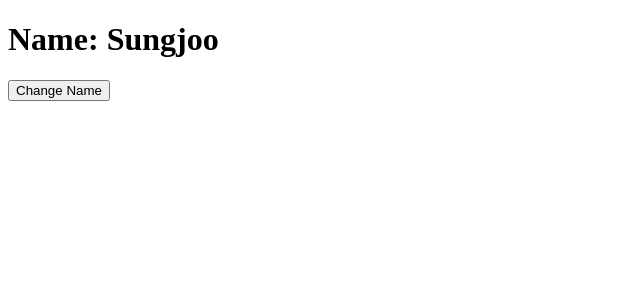
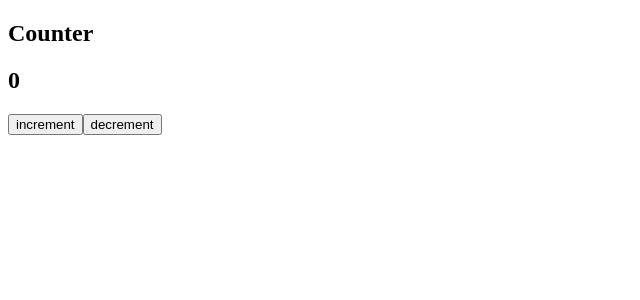
Before and after one commit to TemirovaAzima/typescript-react, a React (Vite) app: page / in a window 1280 px wide. Shown: the top 300 px of the page, without its empty margins (0-640 px from the left). Built offline with nearby package versions, Linux system fonts and the light colour scheme.

Commit message:
counter end

```diff
--- a/src/App.tsx
+++ b/src/App.tsx
@@ -1,9 +1,10 @@
-import Person from './components/Person.tsx'
+import Counter from "./components/Counter.tsx";
+
 const App =()=>{
 
     return (
         <div>
-          <Person/>
+           <Counter/>
         </div>
     )
 }
--- /dev/null
+++ b/src/components/Counter.tsx
@@ -0,0 +1,14 @@
+import  {useState} from 'react'
+
+const Counter = () => {
+    const [count,setCount] = useState<number>(0);
+    return (
+        <div>
+            <h2>Counter</h2>
+            <h2>{count}</h2>
+            <button onClick={()=>setCount((prev: number)=> prev +1)}>increment</button>
+            <button onClick={()=> setCount((prev: number)=>prev-1)}>decrement</button>
+        </div>
+    )
+}
+export default Counter
--- a/src/components/Person.tsx
+++ /dev/null
@@ -1,24 +0,0 @@
-import {useState} from "react";
-
-type User = {
-    name : string;
-}
-const Person = () => {
-    const [user, setUser] = useState<User>({name: "Sungjoo"});
-    // const changeName = (): void=>{
-    //     setUser({...user, name: "Ironheart"} as User);
-    // }
-    // const changeName = (): void=>{
-    //     setUser((prev : {name: string})=>( {...prev, name : prev.name === "Sungjoo" ?  "Evelyn Ha" : "Sungjoo"}))
-    // }
-    const changeName = (): void =>{
-        setUser((prev: User)=> ({...prev, name : prev.name === "Sungjoo" ? "Evelyn Ha" : "Sungjoo"}))
-    }
-    return (
-        <div>
-            <h1>Name: {user.name}</h1>
-            <button onClick={changeName}>Change Name</button>
-        </div>
-    )
-}
-export default Person
```
